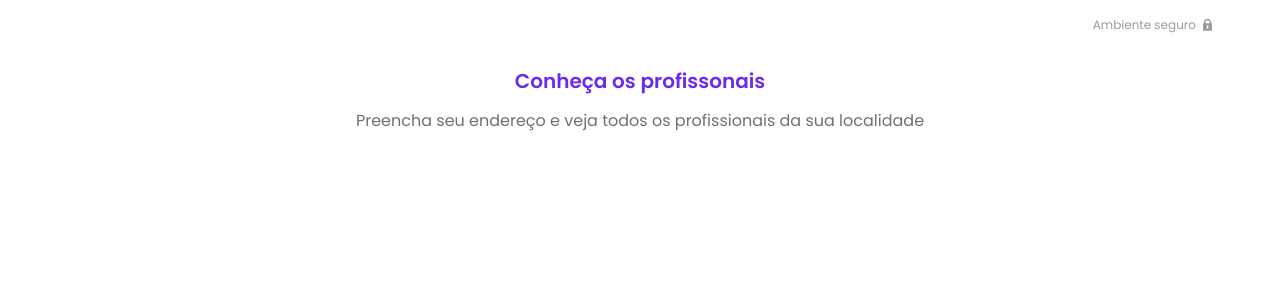
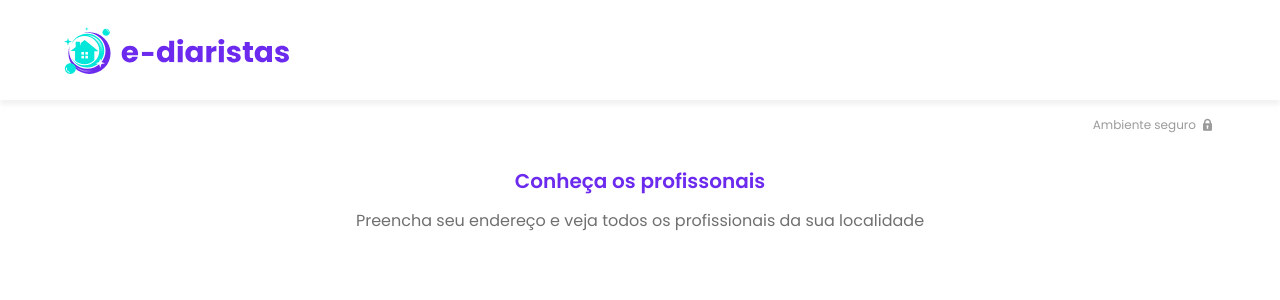
Before and after one commit to PriscilaRoza/E-diarista, a Next.js app: page / in a window 1280 px wide. Shown: the top 300 px of the page. Built offline with nearby package versions, Linux system fonts and the light colour scheme.

Commit message:
feat(create) Header

```diff
--- /dev/null
+++ b/src/data/ui/components/surfaces/Header/Header.style.tsx
@@ -0,0 +1,27 @@
+import { styled } from "@mui/material/styles";
+import { AppBar } from "@mui/material";
+
+export const HeaderAppBar = styled(AppBar)`
+    background-color: ${({ theme }) => theme.palette.background.paper};
+    box-shadow: 0px 5px 4px rgba(0, 0, 0, 0.05);
+
+    ${({ theme }) => theme.breakpoints.up("md")}{
+        .MuiToolbar-root{
+            height: 100px;
+    }
+}
+    ${({ theme }) => theme.breakpoints.down("md")}{
+        .MuiToolbar-root{
+            display: flex;
+            justify-content: center;
+        }
+    }
+`;
+
+export const HeaderLogo = styled("img")`
+  height: 25px;
+
+  ${({ theme }) => theme.breakpoints.up("md")} {
+    height: 47px;
+  }
+`;
--- /dev/null
+++ b/src/data/ui/components/surfaces/Header/Header.tsx
@@ -0,0 +1,15 @@
+import React from "react";
+import * as H from "./Header.style";
+import { Toolbar, Container } from "@mui/material";
+
+const Header: React.FC = () => {
+  return (
+    <H.HeaderAppBar position={"sticky"}>
+      <Toolbar component={Container}>
+        <H.HeaderLogo src={"/img/logos/logo.svg"} alt={"e-diaristas"} />
+      </Toolbar>
+    </H.HeaderAppBar>
+  );
+};
+
+export default Header;
--- a/src/pages/_app.tsx
+++ b/src/pages/_app.tsx
@@ -3,6 +3,7 @@
 import { ThemeProvider } from "@mui/material";
 import theme from "../data/ui/themes/theme";
 import Head from "next/head";
+import Header from "../data/ui/components/surfaces/Header/Header";
 function MyApp({ Component, pageProps }: AppProps) {
   return (
     <>
@@ -22,6 +23,7 @@
         <link href="/fonts/tw-icons/css/treinaweb-icons.css" rel="stylesheet" />
       </Head>
       <ThemeProvider theme={theme}>
+        <Header />
         <Component {...pageProps} />
       </ThemeProvider>
     </>
```
